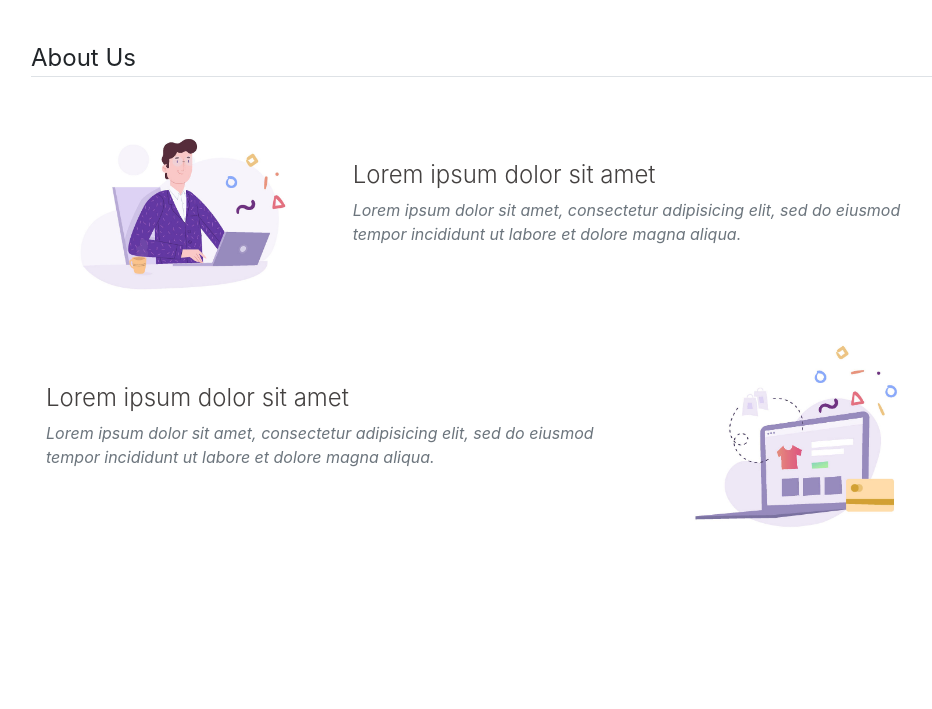
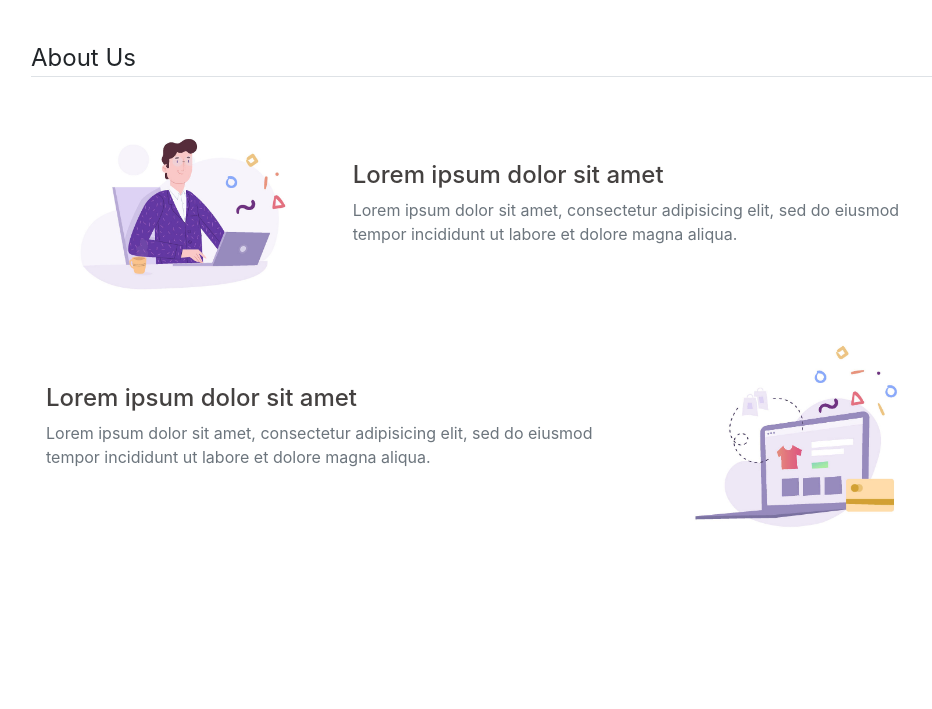
Before and after one commit to vinitshah24/Django-Ebay-App, a Django app: page /about/ in a window 1280 px wide. Shown: the part 56-765 px from the top of the page, without its empty margins (149-1081 px from the left). Run offline with Django 3.2, Linux system fonts and the light colour scheme; some libraries are stand-ins or nearby versions.

Commit message:
mofications

```diff
--- a/app/users/templates/base.html
+++ b/app/users/templates/base.html
@@ -64,8 +64,11 @@
                 <div class="col-md-10 offset-md-1 col-xs-8 offset-xs-1">
                     {% if messages %}
                     {% for message in messages %}
-                    <div class="alert alert-{{ message.tags }}">
+                    <div class="alert alert-{{ message.tags }}" role="alert">
                         {{ message }}
+                        <button type="button" class="close" data-dismiss="alert" aria-label="Close">
+                            <span aria-hidden="true">&times;</span>
+                        </button>
                     </div>
                     {% endfor %}
                     {% endif %}
--- a/app/users/templates/users/about.html
+++ b/app/users/templates/users/about.html
@@ -9,8 +9,8 @@
                 <img src="{% static 'assets/about2.jpg' %}" alt="about" class="img-fluid mb-4 mb-lg-0">
             </div>
             <div class="col-lg-8 order-2 order-lg-1">
-                <h4 class="font-weight-light">Lorem ipsum dolor sit amet</h4>
-                <p class="font-italic text-muted mb-4">
+                <h4 class="">Lorem ipsum dolor sit amet</h4>
+                <p class="text-muted mb-4">
                     Lorem ipsum dolor sit amet, consectetur adipisicing elit, sed do
                     eiusmod tempor incididunt ut labore et dolore magna aliqua.
                 </p>
@@ -18,8 +18,8 @@
         </div>
         <div class="row align-items-center">
             <div class="col-lg-8">
-                <h4 class="font-weight-light">Lorem ipsum dolor sit amet</h4>
-                <p class="font-italic text-muted mb-4">
+                <h4 class="">Lorem ipsum dolor sit amet</h4>
+                <p class="text-muted mb-4">
                     Lorem ipsum dolor sit amet, consectetur adipisicing elit, sed do
                     eiusmod tempor incididunt ut labore et dolore magna aliqua.
                 </p>
```
Also changed, not shown: app/store/views.py (+16 -4 lines).
